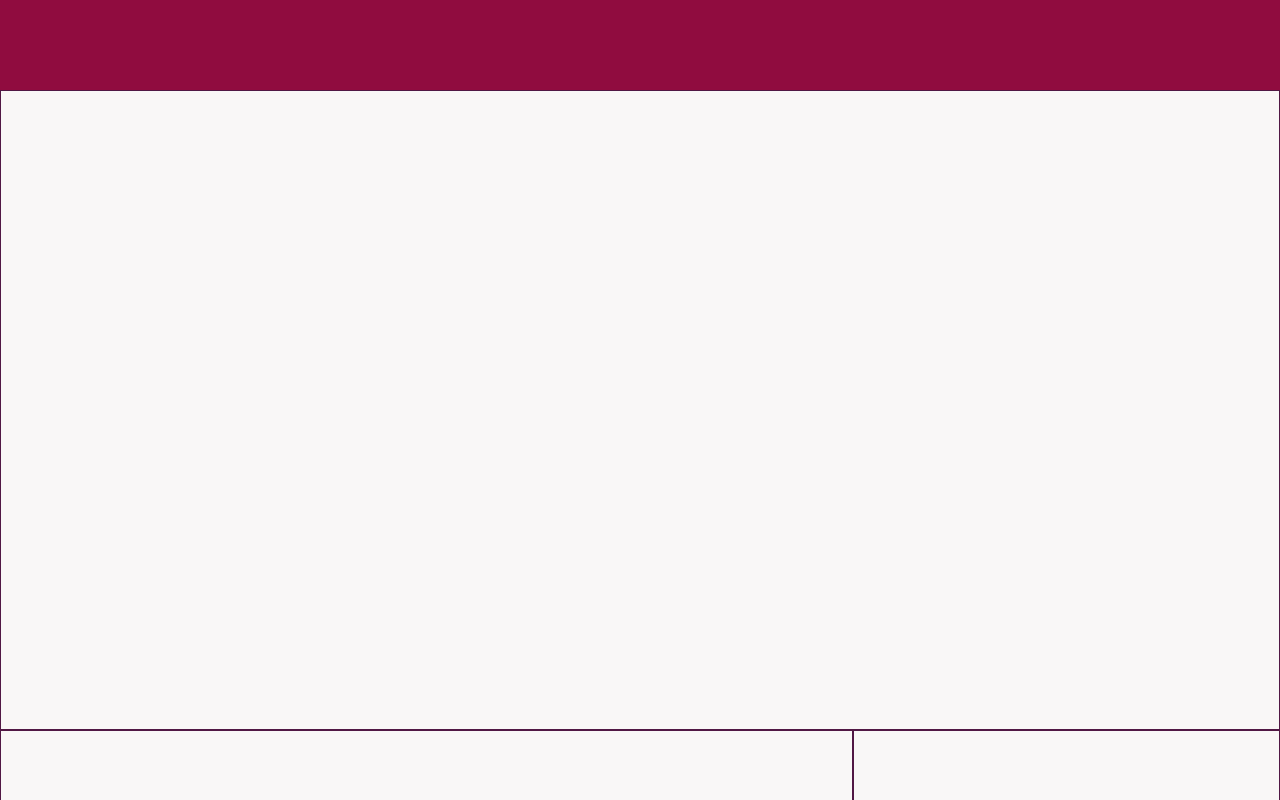
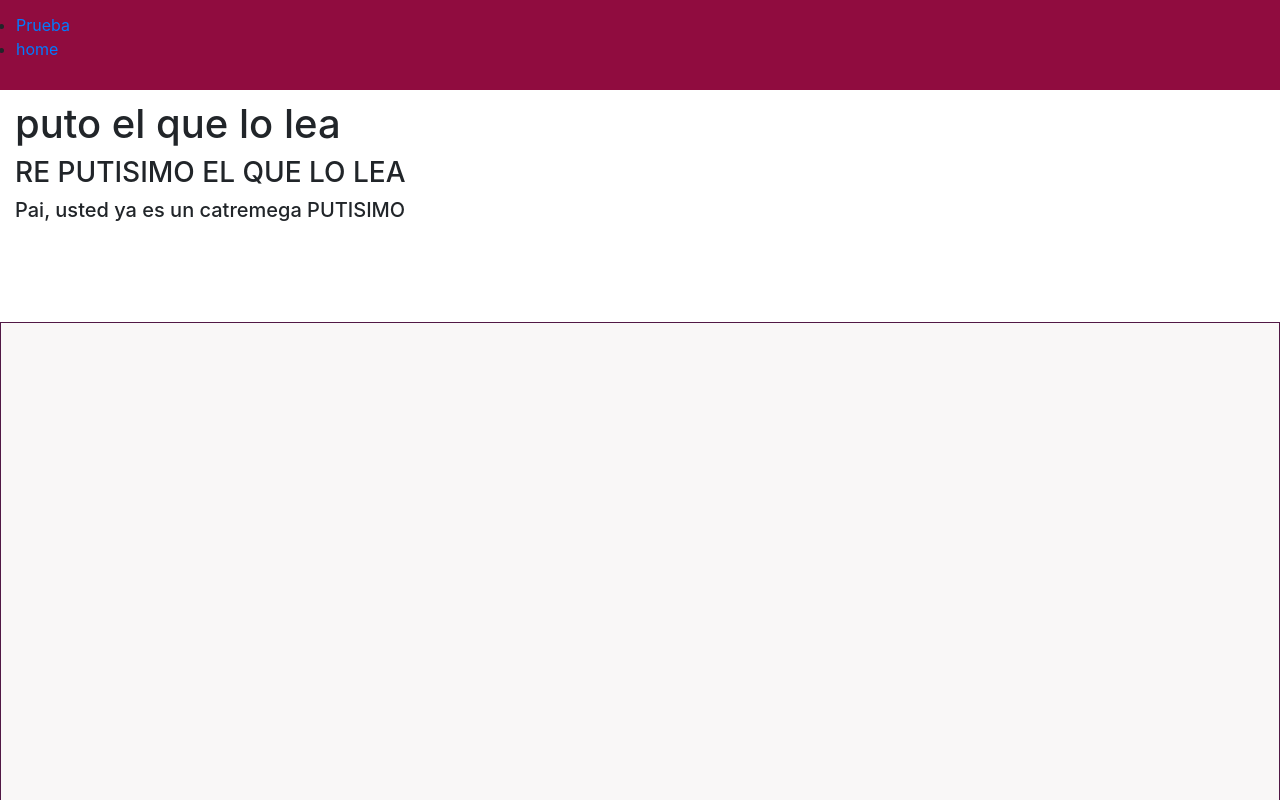
Before and after one commit to th3DarkGhost/Pizza_Parceros, a React (Create React App) app: page /prueba in a window 1280 px wide. Shown: the top 800 px of the page. Built offline with nearby package versions, Linux system fonts and the light colour scheme.

Commit message:
Partiendo componentes principales y add React-router prueba

```diff
--- a/package.json
+++ b/package.json
@@ -9,6 +9,8 @@
     "bootstrap": "^4.5.3",
     "react": "^17.0.1",
     "react-dom": "^17.0.1",
+    "react-router": "^5.2.0",
+    "react-router-dom": "^5.2.0",
     "react-scripts": "4.0.1",
     "web-vitals": "^0.2.4"
   },
--- a/src/components/App.js
+++ b/src/components/App.js
@@ -1,33 +1,18 @@
 import './App.css';
 import '../../node_modules/bootstrap/dist/css/bootstrap.css';
 
+// Importo componentes
+import { Header } from './Header/Header';
+import { Main } from './Main/Main';
+import { Footer } from './Footer/Footer';
+
 function App() {
   return (
-
-    <div className="App container-fluid">
-
-      <header className="row">
-          <nav className="navbar fixed-top header__navBar">
-          </nav>
-      </header>
-
-      <main className="row main">
-        <div className="container-fluid">
-          <section className="row publicity">
-          </section>
-          <section className="row">
-                <div className="col-12 col-md-8 menu"></div>
-                <div className="col-12 col-md-4 order"></div>
-          </section >
-        </div>
-      </main>
-
-      <footer className="row footer">
-        <div></div>
-      </footer>
-
+    <div className='app container-fluid'>
+      <Header />
+      <Main />
+      <Footer />
     </div>
-
   );
 }
 
--- /dev/null
+++ b/src/components/Footer/Footer.js
@@ -0,0 +1,10 @@
+import React from 'react';
+import '../../../node_modules/bootstrap/dist/css/bootstrap.css';
+
+export const Footer = () => {
+  return (
+    <footer className='row footer'>
+      <div></div>
+    </footer>
+  );
+};
--- /dev/null
+++ b/src/components/Header/Header.js
@@ -0,0 +1,27 @@
+import React from 'react';
+import '../../../node_modules/bootstrap/dist/css/bootstrap.css';
+// import switch y router
+import { Link, Route, BrowserRouter as Router } from 'react-router-dom';
+import { Prueba } from '../prueba/prueba';
+
+export const Header = () => {
+  return (
+    <>
+      <Router>
+        <header className='row'>
+          <nav className='navbar fixed-top header__navBar'>
+            <ul>
+              <li>
+                <Link to='/prueba'>Prueba</Link>
+              </li>
+              <li>
+                <Link to='/'>home</Link>
+              </li>
+            </ul>
+          </nav>
+        </header>
+        <Route path='/prueba' component={Prueba} />
+      </Router>
+    </>
+  );
+};
--- /dev/null
+++ b/src/components/Main/Main.js
@@ -0,0 +1,18 @@
+import React from 'react';
+import '../../../node_modules/bootstrap/dist/css/bootstrap.css';
+
+
+
+export const Main = () => {
+  return (
+    <main className='row main'>
+      <div className='container-fluid'>
+        <section className='row publicity'></section>
+        <section className='row'>
+          <div className='col-12 col-md-8 menu'></div>
+          <div className='col-12 col-md-4 order'></div>
+        </section>
+      </div>
+    </main>
+  );
+};
--- /dev/null
+++ b/src/components/prueba/prueba.css
@@ -0,0 +1,3 @@
+.este{
+    margin: 100px auto;
+}
--- /dev/null
+++ b/src/components/prueba/prueba.js
@@ -0,0 +1,12 @@
+import React from 'react';
+import './prueba.css'
+
+export const Prueba = () => {
+  return (
+    <div className='este'>
+      <h1>puto el que lo lea</h1>
+      <h3>RE PUTISIMO EL QUE LO LEA</h3>
+      <h5>Pai, usted ya es un catremega PUTISIMO</h5>
+    </div>
+  );
+};
```
Also changed, not shown: src/index.js (+2 -5 lines), src/components/Footer/Footer.css (added), src/components/Header/Header.css (added), src/components/Main/Main.css (added), 2 other files (tests, documents, lock files or other folders).
